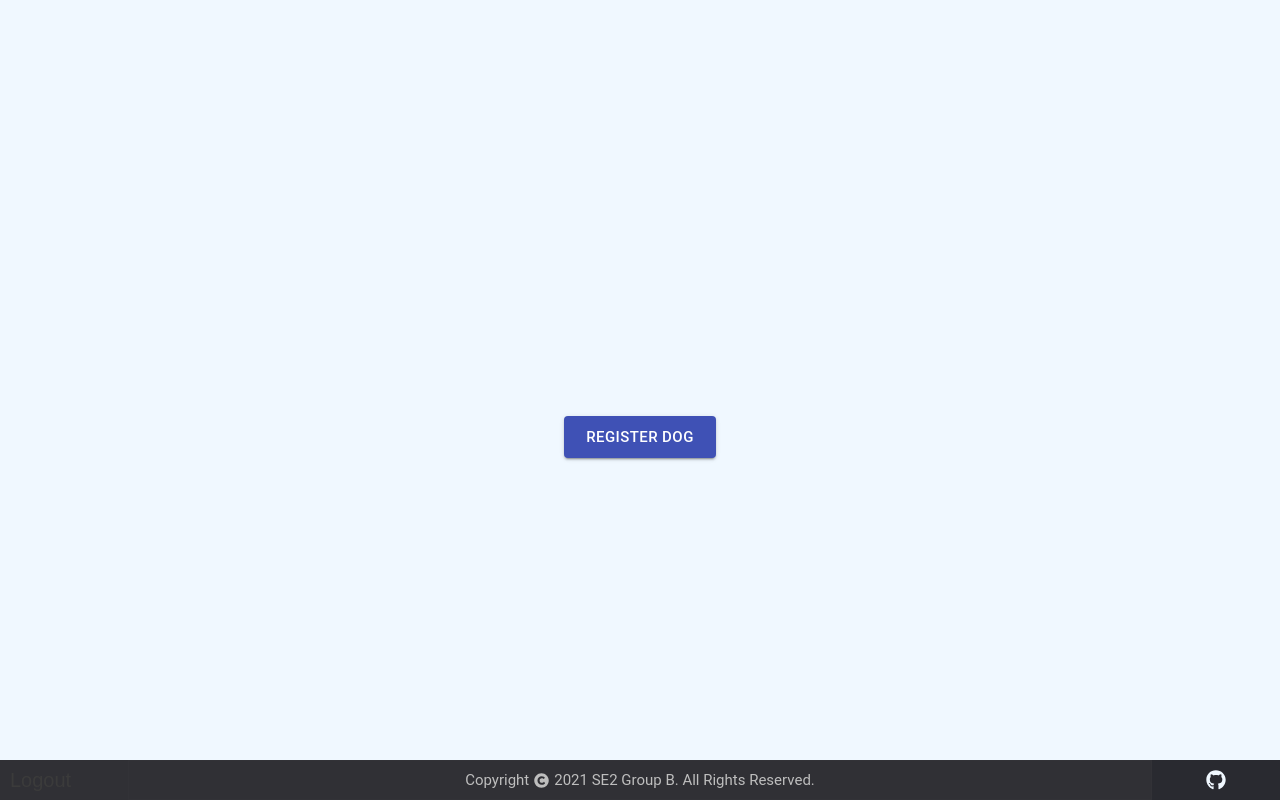
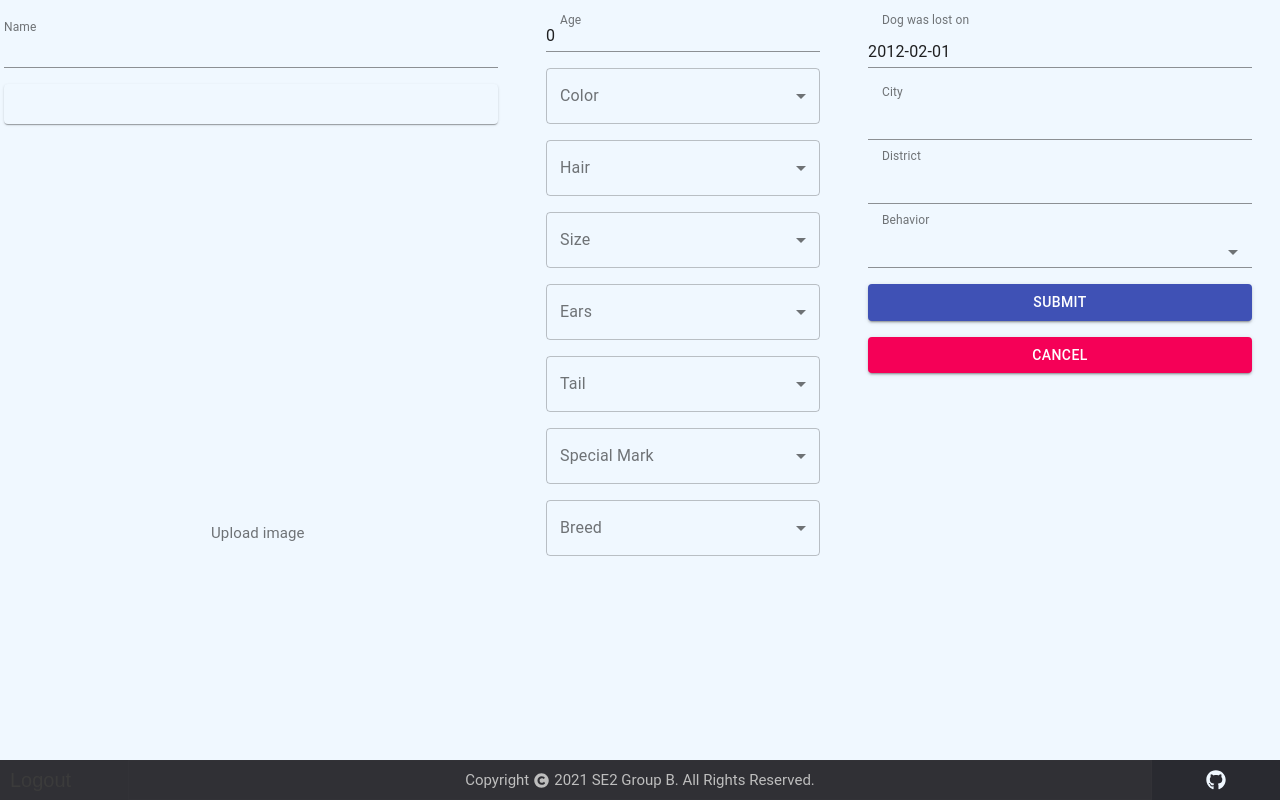
Before and after one commit to se2-2021-tue-16-okulewicz/Project-Group-B, a React (Create React App) app in the folder webapp/: page /addDog in a window 1280 px wide. Built offline with nearby package versions, Linux system fonts and the light colour scheme.

Commit message:
changed the way list of the dogs and register a dog are displayed

```diff
--- a/webapp/src/dogsList/listWithDogs.tsx
+++ b/webapp/src/dogsList/listWithDogs.tsx
@@ -52,6 +52,7 @@ const useStyles = makeStyles((theme: Theme) =>
     },
     registerButton: {
       display: "flex",
+      marginTop: "50vh"
     },
     cardContent: {
       justifyContent: "center",
@@ -70,6 +71,7 @@ export default function ListWithDogs() {
   const onRegisterClicked = () => {
       history.push("/addDog");
 }
+ const classes = useStyles();
   //if enable is session storage is null, the form has just been opened
   // let isRegisterEnabled =
   //   sessionStorage.getItem("enable") === "false" ? false : true;
@@ -162,6 +164,7 @@ export default function ListWithDogs() {
     return (
       <Grid>
       <Button
+        className={classes.registerButton}
         data-testid="register-button"
         color="primary"
         variant="contained"
--- a/webapp/src/registerDog/ImageUpload.tsx
+++ b/webapp/src/registerDog/ImageUpload.tsx
@@ -3,12 +3,16 @@ import "./ImageUpload.css";
 import { Input, InputLabel } from "@material-ui/core";
 
 const ImageUpload = (props: any) => {
+  //let refresh = sessionStorage.getItem("newImage") === "true";
   const [file, setFile] = useState(null);
   const [newImage, setNewImage] = useState(false);
 
   const handleChange = (event: any) => {
-    setFile(event.target.files[0]);
+    let newFile = event.target.files[0];
+    setFile(newFile);
+    //sessionStorage.setItem("file", JSON.stringify(newFile));
     setNewImage(true);
+    //sessionStorage.setItem("newImage", "true");
     let f = event.target.files[0];
     props.handlePicturesChange(f);
   };
--- a/webapp/src/registerDog/registerDog.tsx
+++ b/webapp/src/registerDog/registerDog.tsx
@@ -34,6 +34,7 @@ import { MaterialUiPickersDate } from "@material-ui/pickers/typings/date";
 import * as Actions from "../app/actions";
 import { store } from "../app/store";
 import { useCookies } from "react-cookie";
+import { useHistory } from "react-router-dom";
 
 const useStyles = makeStyles((theme: Theme) =>
   createStyles({
@@ -51,10 +52,6 @@ const useStyles = makeStyles((theme: Theme) =>
     chip: {
       margin: 2,
     },
-    registerButton: {
-      display: "flex",
-      marginTop: "50vh"
-    },
     cardContent: {
       justifyContent: "center",
       display: "flex",
@@ -67,14 +64,10 @@ const useStyles = makeStyles((theme: Theme) =>
 
 export default function RegisterDogForm() {
   //if enable is session storage is null, the form has just been opened
-  let isRegisterEnabled =
-    sessionStorage.getItem("enable") === "false" ? false : true;
+  const history = useHistory();
   let isInputNotNull = sessionStorage.getItem("lostDogFields") != null;
-  const [registerEnabled, setRegisterEnabled] = useState(
-    isRegisterEnabled as Boolean
-  );
   const [lostDogFields, setLostDogFields] = useState<ILostDog>(
-    !isRegisterEnabled && isInputNotNull
+    isInputNotNull
       ? JSON.parse(sessionStorage.getItem("lostDogFields") as string)
       : initLostDogProps
   );
@@ -125,11 +118,8 @@ export default function RegisterDogForm() {
     }
   };
 
-  const onRegisterClick = () => {
-    setLostDogFields(initLostDogProps);
-    sessionStorage.setItem("inputField", JSON.stringify(initLostDogProps));
-    sessionStorage.setItem("enable", "false");
-    setRegisterEnabled(false);
+  const onCancelClick = () => {
+      history.push("/listDogs");
   };
 
   function registerDog(dog: ILostDog, picture: IPicture) {
@@ -154,21 +144,6 @@ export default function RegisterDogForm() {
       });
     }
   };
-
-  if (registerEnabled) {
-    return (
-      <Button
-        className={classes.registerButton}
-        data-testid="register-button"
-        onClick={() => onRegisterClick()}
-        color="primary"
-        variant="contained"
-        size="large"
-      >
-        Register Dog
-      </Button>
-    );
-  } else {
     return (
       <MuiPickersUtilsProvider utils={DateFnsUtils} data-testid="MainForm">
         <Grid container alignContent="space-between" spacing={5}>
@@ -481,10 +456,9 @@ export default function RegisterDogForm() {
               <Button
                 data-testid="cancel-button"
                 variant="contained"
-                onClick={() => {
-                  sessionStorage.setItem("enable", "true");
-                  setRegisterEnabled(true);
-                }}
+                onClick={
+                  onCancelClick
+                }
                 color="secondary"
               >
                 Cancel
@@ -493,6 +467,5 @@ export default function RegisterDogForm() {
           </Grid>
         </Grid>
       </MuiPickersUtilsProvider>
-    );
-  }
+    )
 }
```
